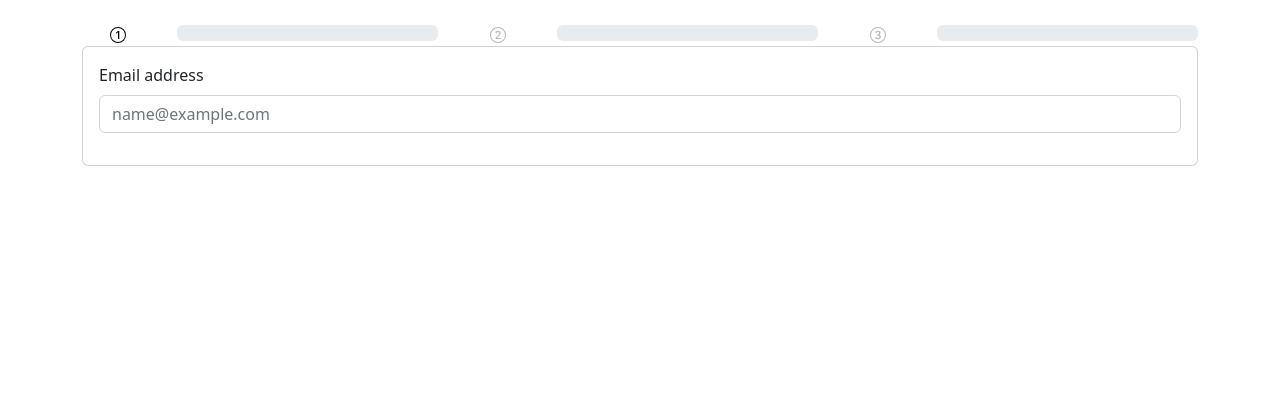
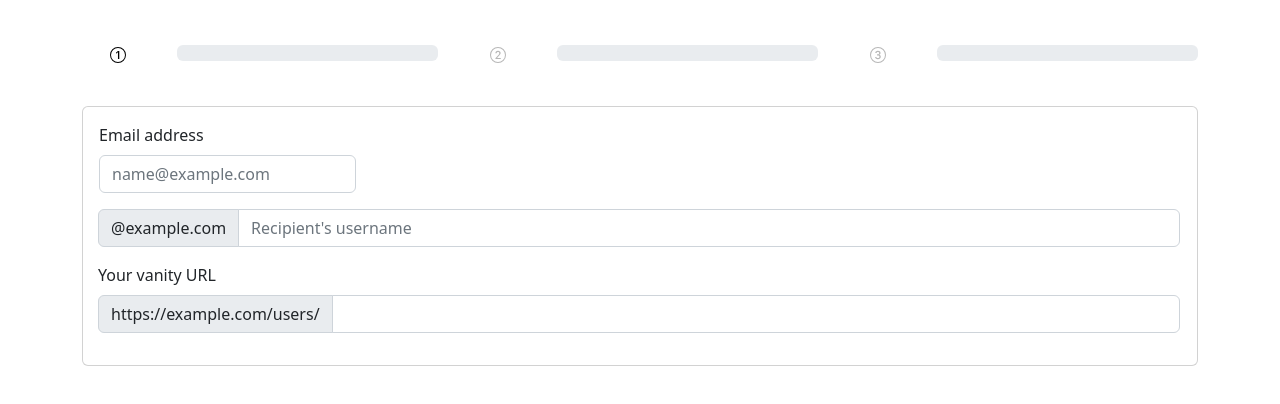
Before and after one commit to paulyorde/stepper, a plain HTML site: page flex-stepper.html in a window 1280 px wide. Both pictures are taken after a click on the button 117 px from the left and 33 px from the top of the page. Drawn offline with nearby package versions, Linux system fonts and the light colour scheme.

Commit message:
refactor

```diff
--- a/flex-stepper.html
+++ b/flex-stepper.html
@@ -13,9 +13,12 @@
           background: none !important;
         }
 
-        .container {
-          margin-top: 20px;
+        /* CSS tut - collaspse needs smooth transition */
+        .container, .collapse {
+          margin-top: 40px;
         }
+
+        /* sign in / sign up 2. pick favorites for future recommendations 3. ???  add friend from contact list */
 
     </style>
     <!-- import materialComponentsWeb from 'https://cdn.skypack.dev/material-components-web'; -->
@@ -25,7 +28,7 @@
     <div class="container">
 
         <div class="row">
-          <button class="col-1" data-bs-toggle="collapse" data-bs-target="#collapseExample">
+          <button id="step-1" class="col-1" data-bs-toggle="collapse" data-bs-target="#collapseForm">
             <!-- Animate SVG in tutorial -->
             <svg xmlns="http://www.w3.org/2000/svg" width="16" height="16" fill="currentColor" class="bi bi-1-circle" viewBox="0 0 16 16">
               <path d="M1 8a7 7 0 1 0 14 0A7 7 0 0 0 1 8Zm15 0A8 8 0 1 1 0 8a8 8 0 0 1 16 0ZM9.283 4.002V12H7.971V5.338h-.065L6.072 6.656V5.385l1.899-1.383h1.312Z"/>
@@ -41,7 +44,7 @@
            </div>
           </div>
 
-          <button id="step2" disabled class="col-1 step-buttons" data-bs-toggle="collapse" data-bs-target="#collapseExample2">
+          <button id="step2" disabled class="col-1 step-buttons" data-bs-toggle="collapse" data-bs-target="#collapseForm2">
             <svg xmlns="http://www.w3.org/2000/svg" width="16" height="16" fill="currentColor" class="bi bi-2-circle" viewBox="0 0 16 16">
               <path d="M1 8a7 7 0 1 0 14 0A7 7 0 0 0 1 8Zm15 0A8 8 0 1 1 0 8a8 8 0 0 1 16 0ZM6.646 6.24v.07H5.375v-.064c0-1.213.879-2.402 2.637-2.402 1.582 0 2.613.949 2.613 2.215 0 1.002-.6 1.667-1.287 2.43l-.096.107-1.974 2.22v.077h3.498V12H5.422v-.832l2.97-3.293c.434-.475.903-1.008.903-1.705 0-.744-.557-1.236-1.313-1.236-.843 0-1.336.615-1.336 1.306Z"/>
             </svg>
@@ -55,7 +58,7 @@
                 </div>
            </div>
           </div>
-          <button id="step3" disabled class="col-1 step-buttons" data-bs-toggle="collapse" data-bs-target="#collapseExample3">
+          <button id="step3" disabled class="col-1 step-buttons" data-bs-toggle="collapse" data-bs-target="#collapseForm3">
             <svg xmlns="http://www.w3.org/2000/svg" width="16" height="16" fill="currentColor" class="bi bi-3-circle" viewBox="0 0 16 16">
               <path d="M7.918 8.414h-.879V7.342h.838c.78 0 1.348-.522 1.342-1.237 0-.709-.563-1.195-1.348-1.195-.79 0-1.312.498-1.348 1.055H5.275c.036-1.137.95-2.115 2.625-2.121 1.594-.012 2.608.885 2.637 2.062.023 1.137-.885 1.776-1.482 1.875v.07c.703.07 1.71.64 1.734 1.917.024 1.459-1.277 2.396-2.93 2.396-1.705 0-2.707-.967-2.754-2.144H6.33c.059.597.68 1.06 1.541 1.066.973.006 1.6-.563 1.588-1.354-.006-.779-.621-1.318-1.541-1.318Z"/>
               <path d="M16 8A8 8 0 1 1 0 8a8 8 0 0 1 16 0ZM1 8a7 7 0 1 0 14 0A7 7 0 0 0 1 8Z"/>
@@ -73,32 +76,66 @@
         </div>
 
         <!-- Form -->
-        <!-- Start w/ 1st page form dispalyed -->
-        <div class="collapse" id="collapseExample">
+        <!-- Step 1 -->
+        <div class="collapse" id="collapseForm">
             <div class="card card-body">
-                <div class="mb-3">
-                    <label for="exampleFormControlInput1" class="form-label">Email address</label>
-                    <input type="email" class="form-control" id="exampleFormControlInput1" placeholder="name@example.com">
+                <form id="step1-form" data-step="1">
+                  <div class="input-group">
+                    <div class="mb-3" data-step="email">
+                      <label for="email-step-1" class="form-label">Email address</label>
+                      <input required data-step="1.1" name="email" type="email" class="form-control" id="step-1-email"  placeholder="name@example.com">
                     </div>
+
+                   <div class="input-group mb-3" data-step="username">
+                      <span class="input-group-text" id="basic-addon2">@example.com</span>
+                      <input required data-step="1.2" name="username" id="step-1-username" type="text" class="form-control" placeholder="Recipient's username" aria-label="Recipient's username" aria-describedby="basic-addon2">
+                    </div>
+
+                    <label for="basic-url" class="form-label">Your vanity URL</label>
+                    <div class="input-group mb-3">
+                      <span class="input-group-text" id="basic-addon3">https://example.com/users/</span>
+                      <!-- Discuss data attribute example of working with proress bar -->
+                      <input required data-step="1.3" name="user-email" type="text" class="form-control" id="basic-url" aria-describedby="basic-addon3">
+                    </div>
+                </form>
             </div>
         </div>
 
-        <div class="collapse" id="collapseExample2">
+        <!-- UI/UX TIP - when select step 2
+            * if step 1 not complete
+            * notify user that step 1 needs to be completed
+            * this helps the user to become connected with the app, etc.
+        -->
+
+        <!-- Step 2 -->
+        <div class="collapse" id="collapseForm2">
             <div class="card card-body">
-                <div class="input-group mb-3">
+                <form id="step-2-form" data-step="2">
+                   <div class="input-group">
+                    <div class="input-group mb-3" data-step="email2">
                       <span class="input-group-text" id="basic-addon1">@</span>
-                    <input type="text" class="form-control" id="username" placeholder="Username" aria-label="Username" aria-describedby="basic-addon1">
+                      <input type="text" required name="username2" data-step="2.1" class="form-control" id="username" placeholder="Username" aria-label="Username" aria-describedby="basic-addon1">
                     </div>
+                    <div class="input-group mb-3" data-step="username2">
+                      <span class="input-group-text" id="basic-addon2">@example.com</span>
+                      <input required data-step="2.2" name="username22" id="step-2-username" type="text" class="form-control" placeholder="Recipient's username" aria-label="Recipient's username" aria-describedby="basic-addon2">
+                    </div>
+                  </div>
+                </form>
             </div>
         </div>
 
-        <div class="collapse" id="collapseExample3">
+        <!-- Step 3 -->
+        <div class="collapse" id="collapseForm3">
+          <form id="step-3-form" data-step="2">
             <div class="card card-body">
               <div class="input-group mb-3">
-                    <input type="text" class="form-control" id="url" placeholder="Recipient's username" aria-label="Recipient's username" aria-describedby="basic-addon2">
+                  <input required data-step="3.1" type="text" class="form-control" id="url" placeholder="Recipient's username" aria-label="Recipient's username" aria-describedby="basic-addon2">
                   <span class="input-group-text" id="basic-addon2">@example.com</span>
                 </div>
           </div>
+         </form>
+
         </div>
 
 
```
Lines whose indentation alone changed are shown as unchanged.
